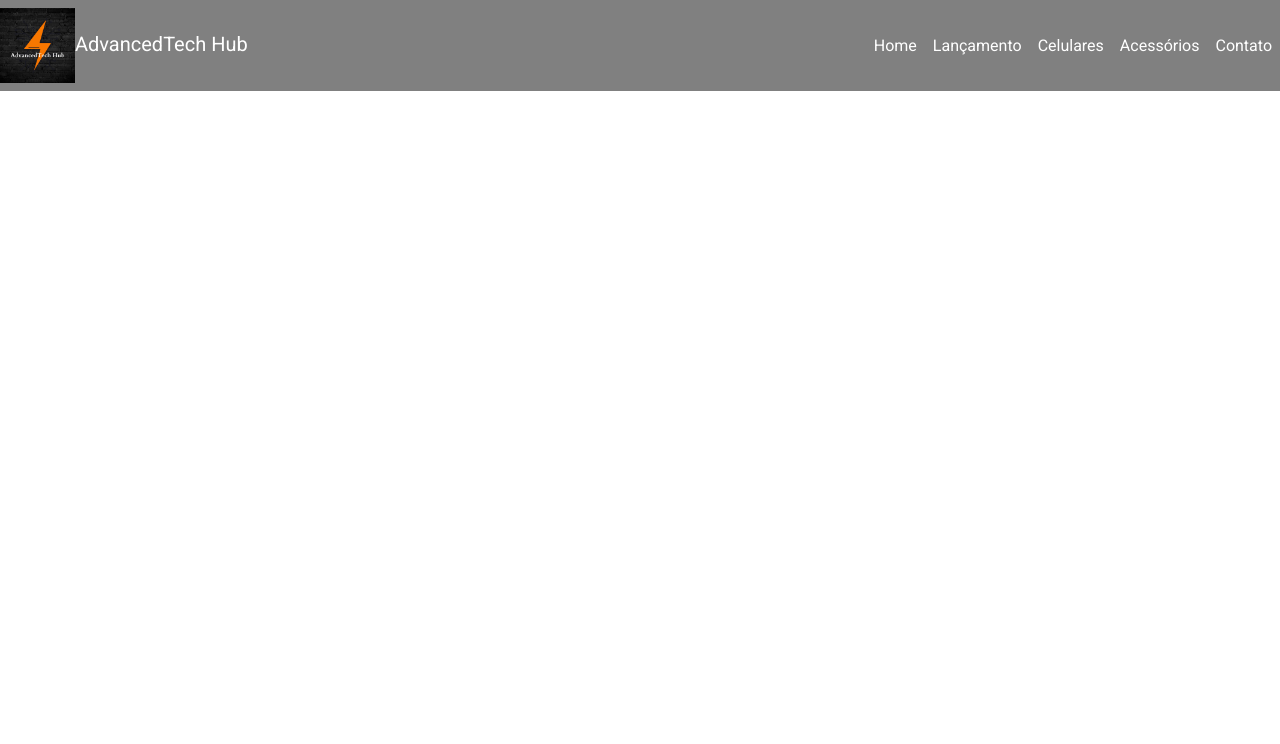
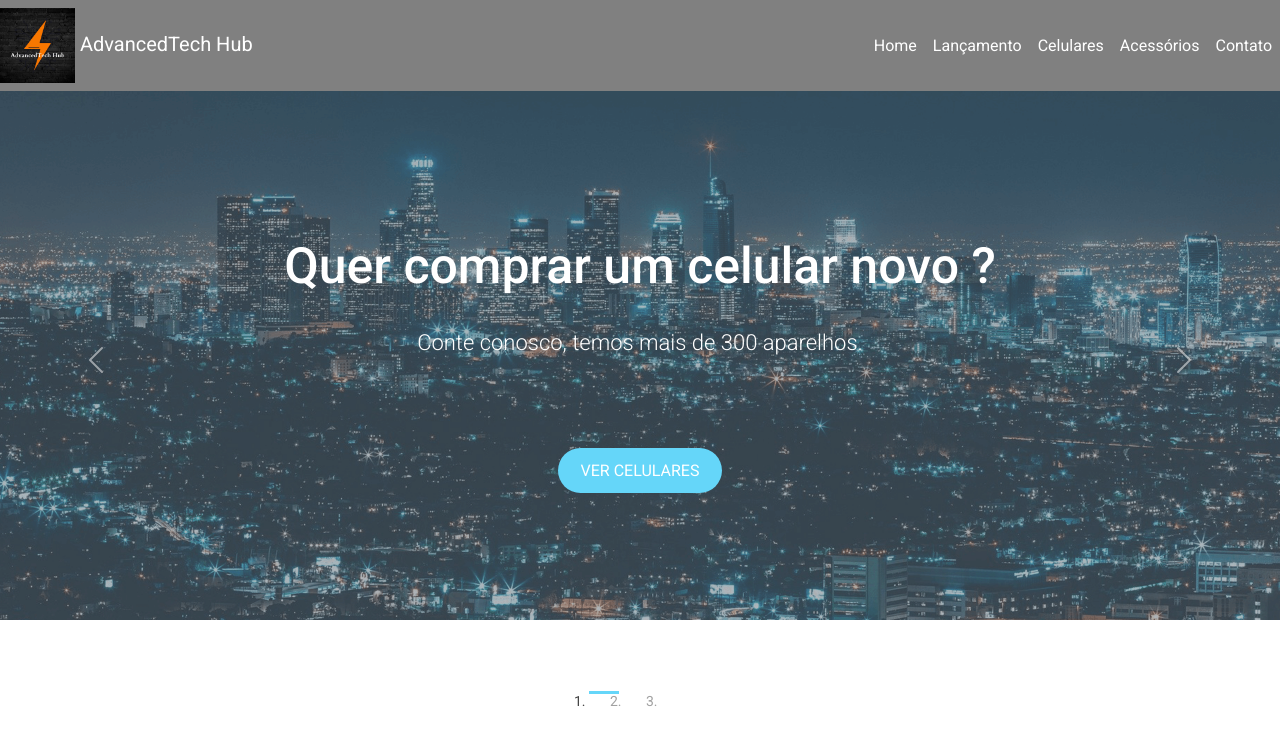
Before and after one commit to quintaodiogo/Projeto-BootStrap, a plain HTML site: page index.html in a window 1280 px wide. Drawn offline with nearby package versions, Linux system fonts and the light colour scheme.

Commit message:
add carousel

```diff
--- a/css/style.css
+++ b/css/style.css
@@ -52,3 +52,49 @@
  .navbar-expand-lg .navbar-nav .navbar-link {
      padding: 1rem .8rem;
  }
+
+ .container-fluid {
+     padding: 0;
+ }
+
+ #mainSlider .carousel-inner,
+ #mainSlider .carousel-item {
+     height: 90vh;
+ }
+
+ #mainSlider .carousel-caption {
+     top: 30%;
+ }
+
+ #mainSlider .carousel-caption h2 {
+     font-size: 50px;
+     margin-bottom: 30px;
+ }
+
+ #mainSlider .carousel-caption p {
+     font-size: 22px;
+     font-weight: 300;
+     margin-bottom: 100px;
+     color: #fff;
+ }
+
+ .main-btn {
+     background-color: #65d6f9;
+     color: white;
+     text-transform: uppercase;
+     width: 200px;
+     height: 60px;
+     padding: 10px 20px;
+     border-radius: 30px;
+     border: 3px solid transparent;
+     transition: .3s;
+     text-decoration: none;
+ }
+ .main-btn:hover{
+    color: white;
+    background-color: transparent;
+    border-color: #65d6f9;
+ }
+ .carousel-indicators .active{
+    background-color: #65d6f9;
+ }
--- a/index.html
+++ b/index.html
@@ -15,15 +15,19 @@
     <link rel="shortcut icon" href="./img/AdvancedTech Hub (1).png" type="image/x-icon" />
     <title>AdvancedTech Hub</title>
 </head>
+
 <body>
+    <header>
         <div class="container" id="nav-container">
-        <nav class="navbar navbar-expand-lg fixed-top">
-            <a href="#" class="navbar-brand">
-                <img id="logo" src="./img/AdvancedTech Hub.png" alt="AdvancedTech Hub">AdvancedTech Hub
+            <!-- add essa class -->
+            <nav class="navbar navbar-expand-lg fixed-top navbar-dark">
+                <a class="navbar-brand" href="index.html">
+                    <img id="logo" src="./img/AdvancedTech Hub.png" alt="AdvancedTech Hub"> AdvancedTech Hub
                 </a>
                 <button class="navbar-toggler" type="button" data-toggle="collapse" data-target="#navbar-links"
-                aria-controls="navbar-links" aria-expanded="false" aria-label="Toggle navigation"><span
-                    class="navbar-toggler-icon"></span></button>
+                    aria-controls="navbar-links" aria-expanded="false" aria-label="Toggle navigation">
+                    <span class="navbar-toggler-icon"></span>
+                </button>
                 <div class="collapse navbar-collapse justify-content-end" id="navbar-links">
                     <div class="navbar-nav">
                         <a class="nav-item nav-link" id="home-menu">Home</a>
@@ -35,8 +39,52 @@
                 </div>
             </nav>
         </div>
-
-
+    </header>
+    <main>
+        <div class="container-fluid">
+            <!-- slider -->
+            <div id="mainSlider" class="carousel slide" data-ride="carousel">
+                <ol class="carousel-indicators">
+                    <li data-bs-target="#mainSlider" data-bs-slide-to="0" class="active"></li>
+                    <li data-bs-target="#mainSlider" data-bs-slide-to="1"></li>
+                    <li data-bs-target="#mainSlider" data-bs-slide-to="2"></li>
+                </ol>
+                <div class="carousel-inner">
+                    <div class="carousel-item active">
+                        <img src="img/banner1.png" class="d-block w-100" alt="Projetos de e-commerce">
+                        <div class="carousel-caption d-md-block">
+                            <h2>Quer comprar um celular novo ?</h2>
+                            <p>Conte conosco, temos mais de 300 aparelhos.</p>
+                            <a href="#" class="main-btn">Ver celulares</a>
+                        </div>
+                    </div>
+                    <div class="carousel-item">
+                        <img src="img/banner2.png" class="d-block w-100" alt="Engenharia de software">
+                        <div class="carousel-caption d-md-block">
+                            <h2>Temos Samsung!</h2>
+                            <p>Samsung s10, s20, s21, s22</p>
+                            <a href="#" class="main-btn">Ver produtos Samsung</a>
+                        </div>
+                    </div>
+                    <div class="carousel-item">
+                        <img src="img/banner3.png" class="d-block w-100" alt="Manutenção em software">
+                        <div class="carousel-caption d-md-block">
+                            <h2>Temos Apple</h2>
+                            <p>IPhone 11, 12, 13</p>
+                            <a href="#" class="main-btn">Ver produtos Apple</a>
+                        </div>
+                    </div>
+                </div>
+                <a class="carousel-control-prev" href="#mainSlider" role="button" data-bs-slide="prev">
+                    <span class="carousel-control-prev-icon" aria-hidden="true"></span>
+                    <span class="sr-only">Previous</span>
+                </a>
+                <a class="carousel-control-next" href="#mainSlider" role="button" data-bs-slide="next">
+                    <span class="carousel-control-next-icon" aria-hidden="true"></span>
+                    <span class="sr-only">Next</span>
+                </a>
+            </div>
+        </div>
 
 
         <script src="./js/main.js"></script>
```
Also changed, not shown: img/Seja bem-vinda ao time Ana Morais Boutique..png (added), img/banner1.png (added), img/banner2.png (added), img/banner3.png (added). Lines whose indentation alone changed are shown as unchanged.
